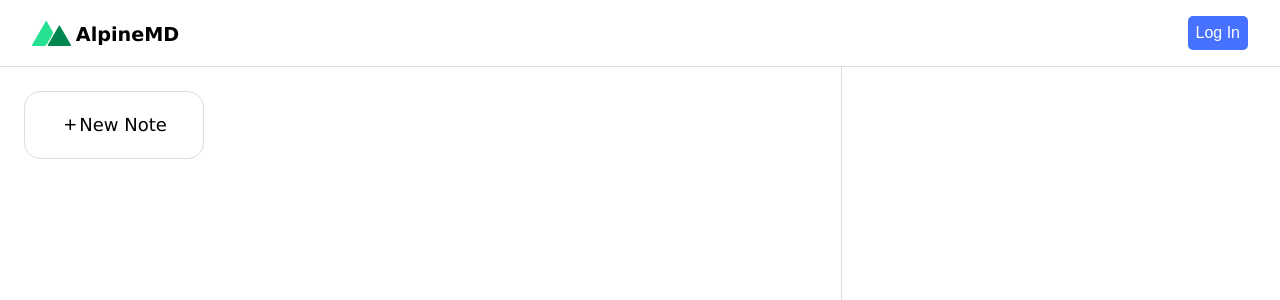
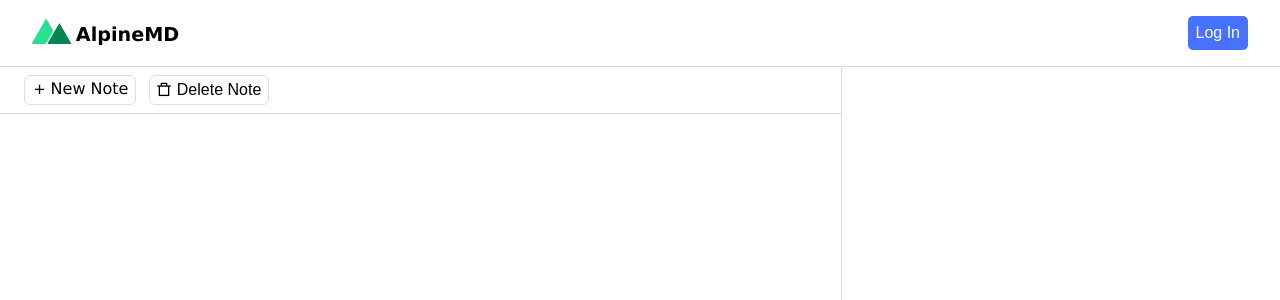
Before and after one commit to ijlalWindhi/alpinemd_frontend, a React (Vite) app: page /notes in a window 1280 px wide. Shown: the top 300 px of the page. Built offline with nearby package versions, Linux system fonts and the light colour scheme.

Commit message:
Minor changes
- Add unfunctional delete button
- Make the alpinemd logo

```diff
--- a/src/App.jsx
+++ b/src/App.jsx
@@ -12,7 +12,7 @@ const Wrapper = styled.div`
   display: flex;
   justify-content: center;
   align-items: center;
-  flex-grow: 1;
+  height: 100vh;
   font-family: monospace;
   font-size: x-large;
 `;
--- a/src/components/Navbar.jsx
+++ b/src/components/Navbar.jsx
@@ -5,6 +5,7 @@ import { useAuth0 } from "@auth0/auth0-react";
 import styled from "styled-components";
 
 import alpinemd_svg from "../assets/alpinemd.svg";
+import {Link} from "react-router-dom";
 
 const NavbarContainer = styled.nav`
   display: flex;
@@ -39,7 +40,9 @@ export default function Navbar() {
   return (
     <NavbarContainer>
       <LogoWrapper>
-        <img src={alpinemd_svg} alt="" width="39" height="25" />
+        <Link to="/notes">
+          <img src={alpinemd_svg} alt="" width="39" height="25" />
+        </Link>
         <TextLogo>AlpineMD</TextLogo>
       </LogoWrapper>
       <div>
--- a/src/routes/NoteForm.jsx
+++ b/src/routes/NoteForm.jsx
@@ -1,41 +1,30 @@
 import { Form } from "react-router-dom";
 import styled from "styled-components";
 
-const FormWrapper = styled.div`
-  flex: 0.25 1 25em;
-  padding: 1.5rem;
-  border-left: solid 1px #ddd;
-`;
+const StyledForm = styled(Form)`
+  flex-grow: 1;
 
-const InnerFormWrapper = styled.div`
   display: flex;
   flex-flow: column;
-  align-items: flex-start;
+  justify-content: center;
+  align-items: center;
 
   font-family: monospace;
   line-height: 1.1rem;
 `;
 
 const Input = styled.input`
-  border: solid 1px #ccc;
-  border-radius: 16px 16px 0px 0px;
-  border-bottom: none;
   padding: 0.5rem;
   min-width: 20rem;
 `;
 
 const Textarea = styled.textarea`
-  border: solid 1px #ccc;
-  border-radius: 0px 0px 16px 16px;
-  border-top: none;
   padding: 0.5rem;
   min-width: 20rem;
 `;
 
 const SubmitInput = styled.input`
   margin-top: 0.5rem;
-  border: none;
-  background-color: #ddd;
   padding: 0.5rem;
 `;
 
@@ -47,17 +36,13 @@ const Label = styled.label`
 
 export default function NoteForm() {
   return (
-    <FormWrapper>
-      <Form method="post" action="/notes">
-        <InnerFormWrapper>
+    <StyledForm method="post" action="/notes">
         <Label htmlFor="title">Title</Label>
         <Input name="title" id="title" placeholder="Title" />
         <Label htmlFor="body">Body</Label>
         <Textarea name="body" id="body" placeholder="Write your note here">
         </Textarea>
         <SubmitInput type="submit" value="Add Note" />
-        </InnerFormWrapper>
-      </Form>
-    </FormWrapper>
+    </StyledForm>
   );
 }
--- a/src/routes/NoteList.jsx
+++ b/src/routes/NoteList.jsx
@@ -3,6 +3,20 @@ import { useAuth0 } from "@auth0/auth0-react";
 import { useEffect, useState } from "react";
 import Note from "../components/Note";
 import { Link } from "react-router-dom";
+
+const Container = styled.div`
+  flex-grow: 1;
+  display: flex;
+  flex-flow: column;
+`;
+
+const ListControlsContainer = styled.div`
+  display: flex;
+  gap: 0.8rem;
+  padding: 0.5rem;
+  border-bottom: solid 1px #ddd;
+  padding-left: 1.5rem;
+`;
 
 const NotesWrapper = styled.div`
   flex-grow: 1;
@@ -30,12 +44,38 @@ const NotesWrapper = styled.div`
   }
 `;
 
-const NewNoteButton = styled.a``;
+const ControlLink = styled(Link)`
+  padding: 0.3rem 0.4rem;
+  display: flex;
+  gap: 0.2rem;
+  border-radius: 6px;
+  border: solid 1px #ddd;
+  text-decoration: none;
+  color: black;
+`;
+
+const ControlButton = styled.button`
+  padding: 0.3rem 0.4rem;
+  display: flex;
+  gap: 0.3rem;
+  border-radius: 6px;
+  border: solid 1px ${props => props.active ? "red" : "#ddd"};
+  text-decoration: none;
+  color: ${props => props.active ? "red" : "black"};
+  font-size: inherit;
+  background-color: white;
+  cursor: pointer;
+
+  & i {
+    color: ${props => props.active ? "red" : "black"}
+  }
+`;
 
 export default function NoteList() {
   const { isAuthenticated, getAccessTokenSilently } = useAuth0();
 
   const [notes, setNotes] = useState(null);
+  const [isDeleteMode, setIsDeleteMode] = useState(false);
 
   useEffect(() => {
     const getUserNotes = async () => {
@@ -65,16 +105,24 @@ export default function NoteList() {
   }, [getAccessTokenSilently, isAuthenticated]);
 
   return (
+    <Container>
+      <ListControlsContainer>
+        <ControlLink to="new">
+          <i className="ri-add-line" />
+          New Note
+        </ControlLink>
+        <ControlButton onClick={() => setIsDeleteMode(!isDeleteMode)} active={isDeleteMode}>
+          {isDeleteMode ? <i className="ri-close-line" /> : <i className="ri-delete-bin-7-line" />}
+          Delete Note
+        </ControlButton>
+      </ListControlsContainer>
       <NotesWrapper>
         {isAuthenticated &&
           notes &&
           notes.map((note, i) => (
             <Note title={note.title} body={note.body} key={i} />
           ))}
-      <Link to="new" className="new-note-btn">
-        <i className="ri-add-line" />
-        New Note
-      </Link>
       </NotesWrapper>
+    </Container>
   );
 }
```
Lines whose indentation alone changed are shown as unchanged.
